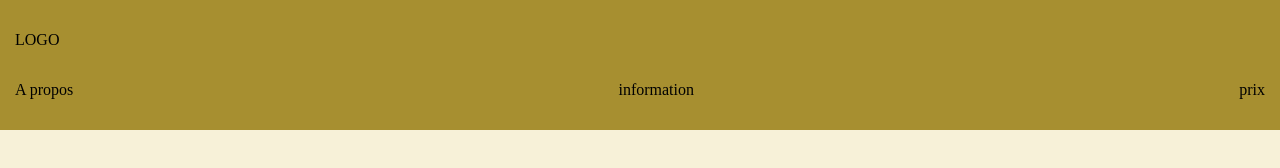
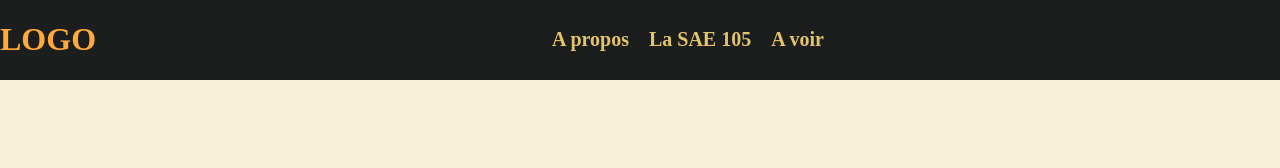
Before and after one commit to syrine277/SAE_105, a plain HTML site: page index.html in a window 1280 px wide. Drawn offline with Linux system fonts and the light colour scheme.

Commit message:
début2
Changment du haut du site

```diff
--- a/index.html
+++ b/index.html
@@ -10,18 +10,17 @@
 </head>
 
 <body>
-    <header class="haut">
+    <header>
+        <div class="haut">
 
-        <p class="logo">LOGO</p>
+    <h1 class="logo">LOGO</h1>
 
-        <div class="textehaut">
-
+        <div class="texte">
         <p>A propos</p>
-        <p>information</p>
-        <p>prix</p>
+        <p>La SAE 105</p>
+        <p>A voir</p>
 
         </div>
-    </header>
 
 
 
--- a/style.css
+++ b/style.css
@@ -4,12 +4,26 @@ body{
 }
 
 .haut{
-    background-color:#a78f30 ;
-    padding: 15px;
-}
+        background-color: #1C1E1E;
+        display: flex;
+        align-items: center;
+    }
 
-.textehaut{
-    display: flex;
-    justify-content: space-between;
 
-}
+    .texte{
+        color: #E4C36D;
+        display: flex;
+        justify-content: space-between;
+        align-content: center;
+        margin-left: auto;
+        margin-right: auto;
+        gap: 20px;
+        font-weight: bold;
+        margin-top: auto;
+        margin-bottom: auto;
+        font-size: 20px;
+    }
+
+    .logo{
+        color: rgb(255, 170, 58);
+    }
```
